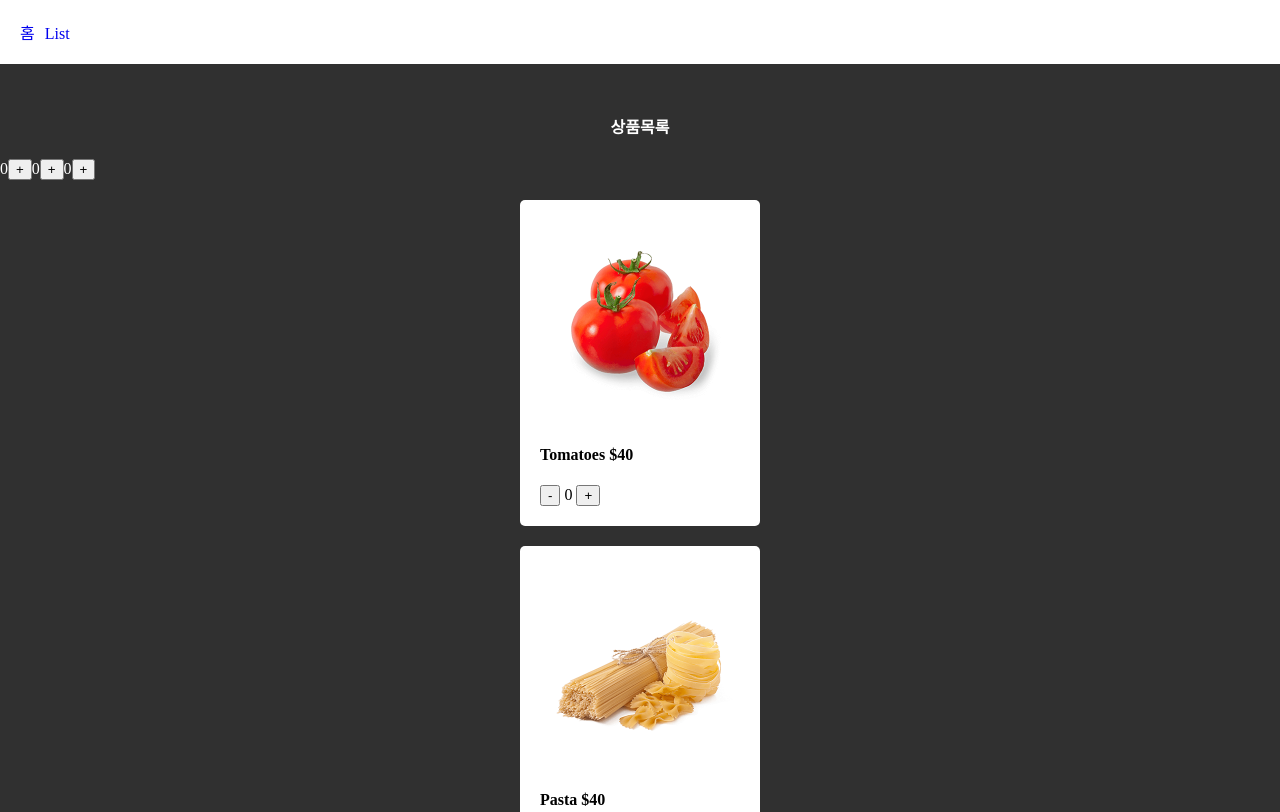
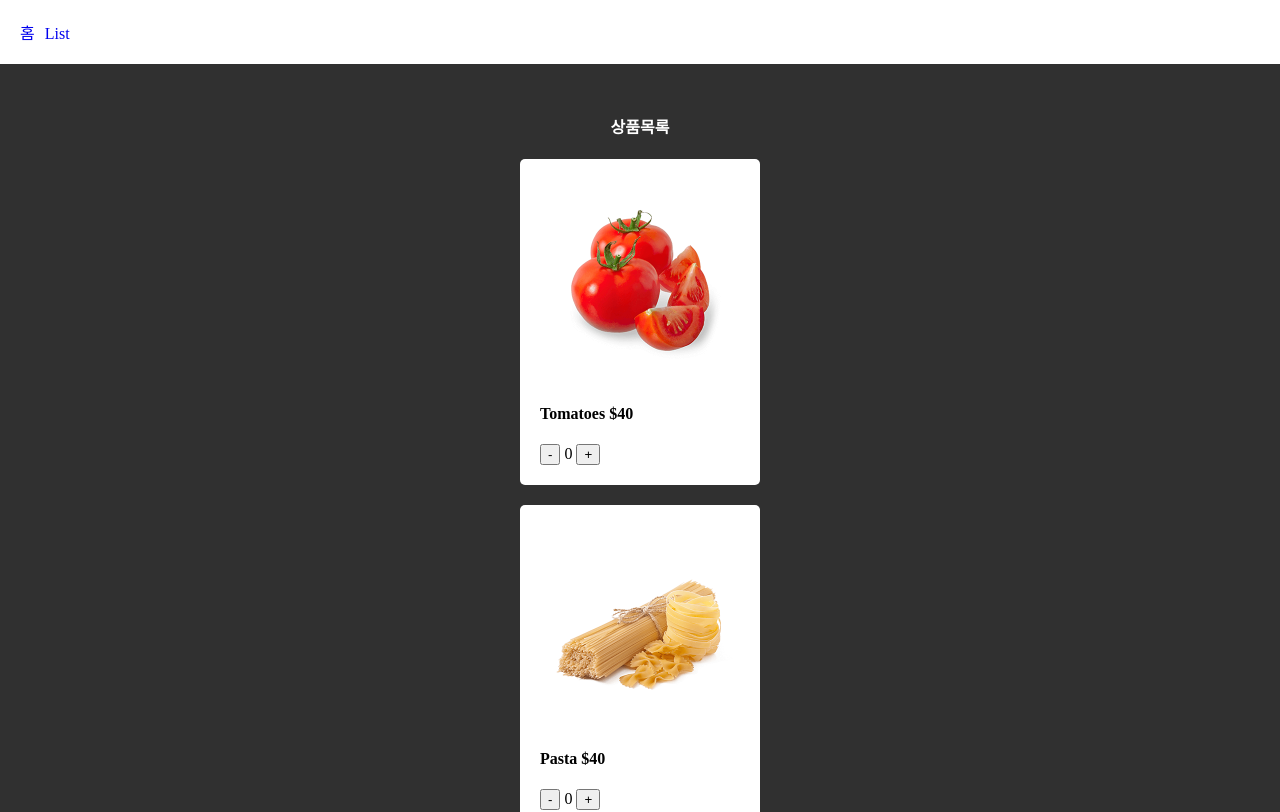
Before and after one commit to soheeyeo/Next_Practice_01, a Next.js app: page /list in a window 1280 px wide. Shown: the top 812 px of the page. Built offline with nearby package versions, Linux system fonts and the light colour scheme.

Commit message:
useState 02

```diff
--- a/app/list/page.js
+++ b/app/list/page.js
@@ -9,26 +9,6 @@ export default function List() {
     return (
         <div>
             <h4 className="title">상품목록</h4>
-
-            <span>{수량[0]}</span>
-            <button onClick={()=>{
-                let copy = [...수량]
-                copy[0]++
-                수량변경(copy)
-            }}>+</button>
-            <span>{수량[1]}</span>
-            <button onClick={()=>{
-                let copy = [...수량]
-                copy[1]++
-                수량변경(copy)
-            }}>+</button>
-            <span>{수량[2]}</span>
-            <button onClick={()=>{
-                let copy = [...수량]
-                copy[2]++
-                수량변경(copy)
-            }}>+</button>
-
 
             {
                 상품.map((a, i)=>{
```
